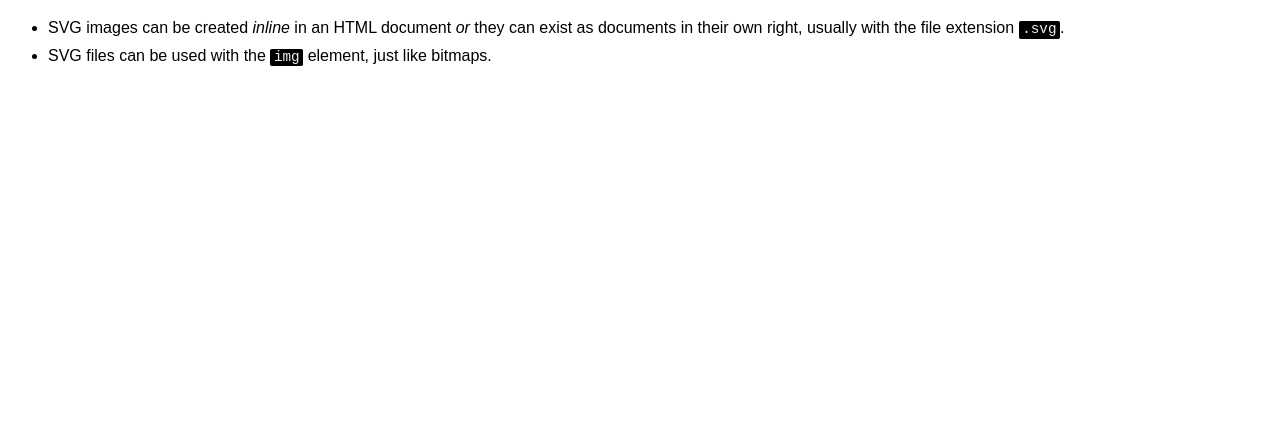
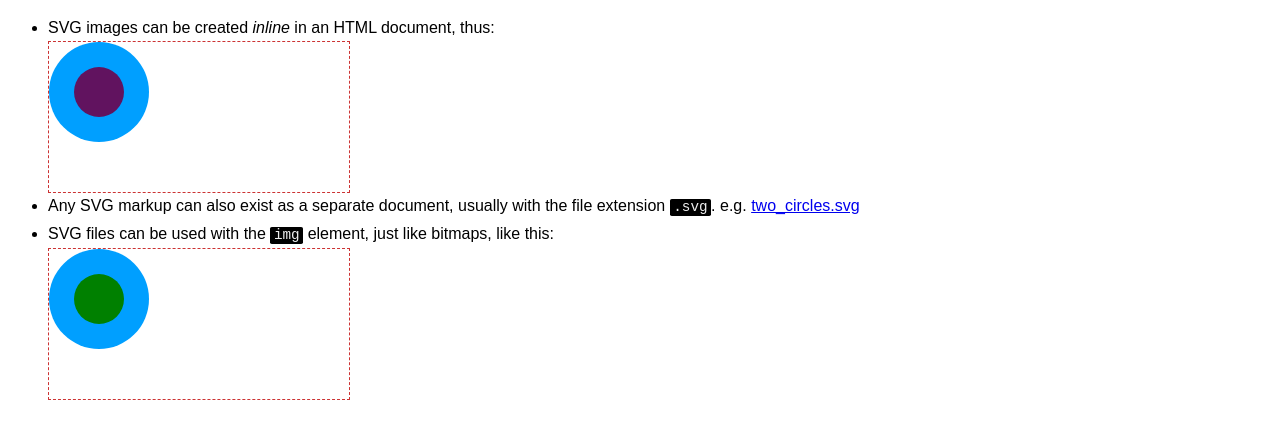
Before and after one commit to Msaad78/CCC, a website: page files/00_intro.html in a window 1280 px wide. Shown: the part 53-492 px from the top of the page. Drawn offline with Linux system fonts and the light colour scheme.

Commit message:
Better files intro

```diff
--- a/files/00_intro.html
+++ b/files/00_intro.html
@@ -5,7 +5,19 @@
 
 <h1>SVG Files</h1>
 <ul>
-  <li>SVG images can be created <em>inline</em> in an HTML document <em>or</em> they can exist as documents in their own right, usually with the file extension <code>.svg</code>.
+  <li>SVG images can be created <em>inline</em> in an HTML document, thus:
+    <svg>
+      <circle cx="50" cy="50" r="50" fill="#009fff" />
+      <circle cx="50" cy="50" r="25" fill="#61135f" />
+    </svg>
   </li>
-  <li>SVG files can be used with the <code>img</code> element, just like bitmaps.</li>
+
+  <li>Any SVG markup can also exist as a separate document, usually with the file extension <code>.svg</code>. e.g. <a href="two_circles.svg">two_circles.svg</a></li>
+
+  <li>SVG files can be used with the <code>img</code> element, just like bitmaps, like this:
+
+    <img src="two_circles.svg" alt="concentric circles">
+
+  </li>
+
 </ul>
```
Also changed, not shown: files/two_circles.svg (added).
